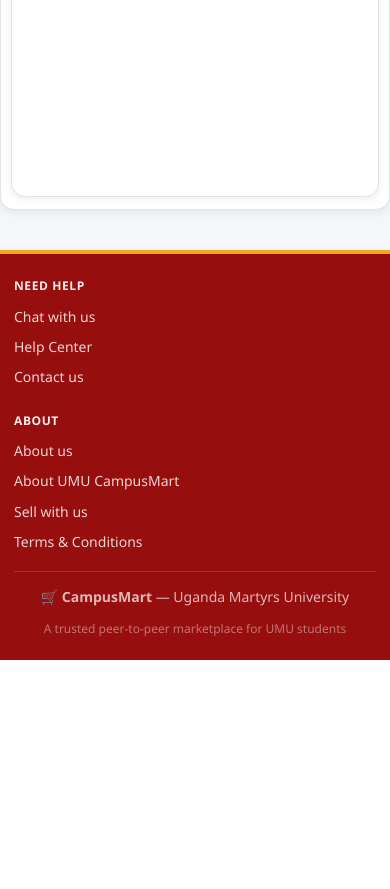
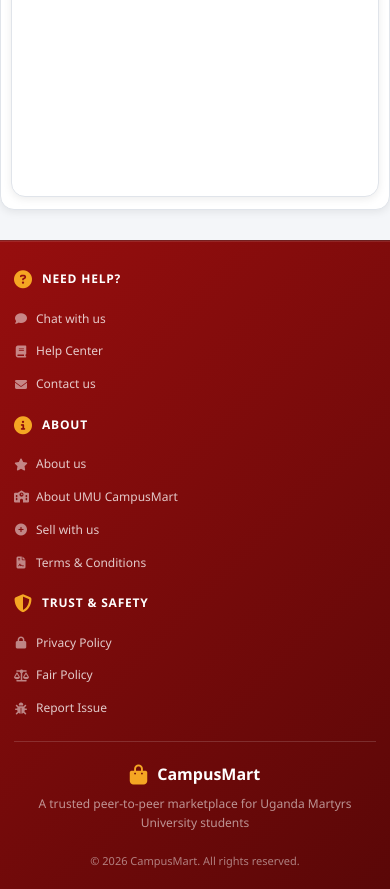
Before and after one commit to Katomichael/Umu-campusmart-, a PHP site: page /index.php in a window 390 px wide. Shown: the part 947-1836 px from the top of the page. Before the commit the page ends 1607 px from the top, so only its background shows below. Run offline with PHP 8.4, Linux system fonts and the light colour scheme; data comes from the database, SQL or seed files in the repository; data that the repository does not hold is empty; some libraries are stand-ins or nearby versions.

Commit message:
Redesign footer with better layout, icons, and styling

```diff
--- a/includes/footer.php
+++ b/includes/footer.php
@@ -6,28 +6,51 @@
     <div class="container footer-inner">
       <div class="footer-grid" aria-label="Footer links">
         <div class="footer-col">
-          <h4>NEED HELP</h4>
+          <div class="footer-col-header">
+            <i class="fas fa-question-circle"></i>
+            <h4>Need Help?</h4>
+          </div>
           <ul class="footer-links">
-            <li><a href="<?= APP_URL ?>/pages/messages.php">Chat with us</a></li>
-            <li><a href="<?= APP_URL ?>/pages/about.php#help">Help Center</a></li>
-            <li><a href="<?= APP_URL ?>/pages/about.php#contact">Contact us</a></li>
+            <li><a href="<?= APP_URL ?>/pages/messages.php"><i class="fas fa-comment"></i> Chat with us</a></li>
+            <li><a href="<?= APP_URL ?>/pages/about.php#help"><i class="fas fa-book"></i> Help Center</a></li>
+            <li><a href="<?= APP_URL ?>/pages/about.php#contact"><i class="fas fa-envelope"></i> Contact us</a></li>
           </ul>
         </div>
 
         <div class="footer-col">
-          <h4>ABOUT</h4>
+          <div class="footer-col-header">
+            <i class="fas fa-info-circle"></i>
+            <h4>About</h4>
+          </div>
           <ul class="footer-links">
-            <li><a href="<?= APP_URL ?>/pages/about.php">About us</a></li>
-            <li><a href="<?= APP_URL ?>/pages/about.php#about-umu-campusmart">About UMU CampusMart</a></li>
-            <li><a href="<?= APP_URL ?>/pages/create_listing.php">Sell with us</a></li>
-            <li><a href="<?= APP_URL ?>/pages/about.php#terms">Terms &amp; Conditions</a></li>
+            <li><a href="<?= APP_URL ?>/pages/about.php"><i class="fas fa-star"></i> About us</a></li>
+            <li><a href="<?= APP_URL ?>/pages/about.php#about-umu-campusmart"><i class="fas fa-school"></i> About UMU CampusMart</a></li>
+            <li><a href="<?= APP_URL ?>/pages/create_listing.php"><i class="fas fa-plus-circle"></i> Sell with us</a></li>
+            <li><a href="<?= APP_URL ?>/pages/about.php#terms"><i class="fas fa-file-contract"></i> Terms &amp; Conditions</a></li>
+          </ul>
+        </div>
+
+        <div class="footer-col">
+          <div class="footer-col-header">
+            <i class="fas fa-shield-alt"></i>
+            <h4>Trust & Safety</h4>
+          </div>
+          <ul class="footer-links">
+            <li><a href="<?= APP_URL ?>/pages/about.php"><i class="fas fa-lock"></i> Privacy Policy</a></li>
+            <li><a href="<?= APP_URL ?>/pages/about.php"><i class="fas fa-balance-scale"></i> Fair Policy</a></li>
+            <li><a href="<?= APP_URL ?>/pages/about.php"><i class="fas fa-bug"></i> Report Issue</a></li>
           </ul>
         </div>
       </div>
 
       <div class="footer-bottom">
-        <p>🛒 <strong>CampusMart</strong> — <?= e(UNIVERSITY_NAME) ?></p>
-        <p class="footer-sub">A trusted peer-to-peer marketplace for UMU students</p>
+        <div class="footer-branding">
+          <p class="footer-title"><i class="fas fa-shopping-bag"></i> CampusMart</p>
+          <p class="footer-sub">A trusted peer-to-peer marketplace for <?= e(UNIVERSITY_NAME) ?> students</p>
+        </div>
+        <div class="footer-copyright">
+          <p>&copy; 2026 CampusMart. All rights reserved.</p>
+        </div>
       </div>
     </div>
   </footer>
--- a/public/css/style.css
+++ b/public/css/style.css
@@ -1020,65 +1020,226 @@ tr:last-child td { border-bottom: none; }
 
 /* ── Footer ──────────────────────────────────────────────── */
 .site-footer {
-  background: var(--primary);
-  color: rgba(255,255,255,.7);
-  padding: 22px 0;
-  margin-top: 40px;
-  border-top: 4px solid var(--accent);
+  background: linear-gradient(135deg, var(--primary) 0%, #5a0707 100%);
+  color: rgba(255,255,255,.8);
+  padding: 48px 0 32px;
+  margin-top: 60px;
+  border-top: 1px solid rgba(255,255,255,.1);
+  box-shadow: inset 0 1px 0 rgba(255,255,255,.1);
 }
+
 .footer-inner {
   display: flex;
   flex-direction: column;
-  align-items: center;
-  gap: 18px;
+  align-items: stretch;
+  gap: 32px;
   font-size: 14px;
 }
+
 .footer-grid {
   width: 100%;
-  max-width: 900px;
   display: grid;
-  grid-template-columns: 1fr 1fr;
-  gap: 22px;
+  grid-template-columns: repeat(3, 1fr);
+  gap: 32px;
 }
-.footer-col { text-align: left; }
+
+.footer-col {
+  display: flex;
+  flex-direction: column;
+  gap: 16px;
+}
+
+.footer-col-header {
+  display: flex;
+  align-items: center;
+  gap: 10px;
+  margin-bottom: 4px;
+}
+
+.footer-col-header i {
+  font-size: 18px;
+  color: var(--accent);
+  flex-shrink: 0;
+}
+
 .footer-col h4 {
-  color: rgba(255,255,255,.92);
-  font-size: 12px;
+  color: #fff;
+  font-size: 13px;
   font-weight: 800;
-  letter-spacing: .6px;
+  letter-spacing: 0.8px;
   text-transform: uppercase;
-  margin-bottom: 10px;
+  margin: 0;
 }
+
 .footer-links {
   list-style: none;
   display: flex;
   flex-direction: column;
-  gap: 8px;
+  gap: 10px;
+  padding: 0;
+  margin: 0;
 }
+
 .footer-links a {
-  color: rgba(255,255,255,.82);
-  font-size: 14px;
+  display: flex;
+  align-items: center;
+  gap: 10px;
+  color: rgba(255,255,255,.78);
+  font-size: 13px;
+  text-decoration: none;
+  transition: all 0.2s ease;
+  padding: 6px 0;
+  border-radius: 4px;
+  line-height: 1.4;
 }
+
+.footer-links a i {
+  width: 14px;
+  text-align: center;
+  color: rgba(255,255,255,.5);
+  font-size: 12px;
+  flex-shrink: 0;
+}
+
 .footer-links a:hover {
   color: #fff;
-  text-decoration: underline;
+  transform: translateX(4px);
+  padding-left: 4px;
 }
+
+.footer-links a:hover i {
+  color: var(--accent);
+}
+
 .footer-bottom {
   width: 100%;
-  max-width: 900px;
-  border-top: 1px solid rgba(255,255,255,.14);
-  padding-top: 14px;
+  border-top: 1px solid rgba(255,255,255,.15);
+  padding-top: 24px;
   display: flex;
   align-items: center;
   justify-content: space-between;
-  gap: 10px;
+  gap: 20px;
   flex-wrap: wrap;
 }
-.footer-sub { font-size: 12px; opacity: .6; }
 
-@media (max-width: 600px) {
-  .footer-grid { grid-template-columns: 1fr; }
-  .footer-bottom { justify-content: center; text-align: center; }
+.footer-branding {
+  flex: 1;
+}
+
+.footer-title {
+  display: flex;
+  align-items: center;
+  gap: 10px;
+  color: #fff;
+  font-size: 16px;
+  font-weight: 800;
+  margin: 0;
+  padding: 0;
+}
+
+.footer-title i {
+  font-size: 20px;
+  color: var(--accent);
+}
+
+.footer-sub {
+  font-size: 13px;
+  opacity: .7;
+  margin: 6px 0 0;
+  padding: 0;
+}
+
+.footer-copyright {
+  display: flex;
+  align-items: center;
+  gap: 10px;
+}
+
+.footer-copyright p {
+  font-size: 12px;
+  opacity: .6;
+  margin: 0;
+  padding: 0;
+}
+
+@media (max-width: 1024px) {
+  .footer-grid {
+    grid-template-columns: repeat(2, 1fr);
+    gap: 28px;
+  }
+}
+
+@media (max-width: 768px) {
+  .site-footer {
+    padding: 36px 0 24px;
+    margin-top: 40px;
+  }
+
+  .footer-inner {
+    gap: 24px;
+  }
+
+  .footer-grid {
+    grid-template-columns: 1fr;
+    gap: 24px;
+  }
+
+  .footer-bottom {
+    flex-direction: column;
+    align-items: center;
+    text-align: center;
+    border-top: 1px solid rgba(255,255,255,.15);
+    padding-top: 20px;
+  }
+
+  .footer-title {
+    justify-content: center;
+  }
+
+  .footer-copyright {
+    justify-content: center;
+  }
+}
+
+@media (max-width: 480px) {
+  .site-footer {
+    padding: 28px 0 20px;
+    margin-top: 30px;
+  }
+
+  .footer-inner {
+    gap: 20px;
+  }
+
+  .footer-grid {
+    gap: 18px;
+  }
+
+  .footer-col-header {
+    margin-bottom: 2px;
+  }
+
+  .footer-col h4 {
+    font-size: 12px;
+  }
+
+  .footer-links {
+    gap: 8px;
+  }
+
+  .footer-links a {
+    font-size: 12px;
+    gap: 8px;
+    padding: 4px 0;
+  }
+
+  .footer-sub {
+    font-size: 12px;
+  }
+
+  .footer-copyright p {
+    font-size: 11px;
+  }
 }
 
 /* ── Utility ─────────────────────────────────────────────── */
```
